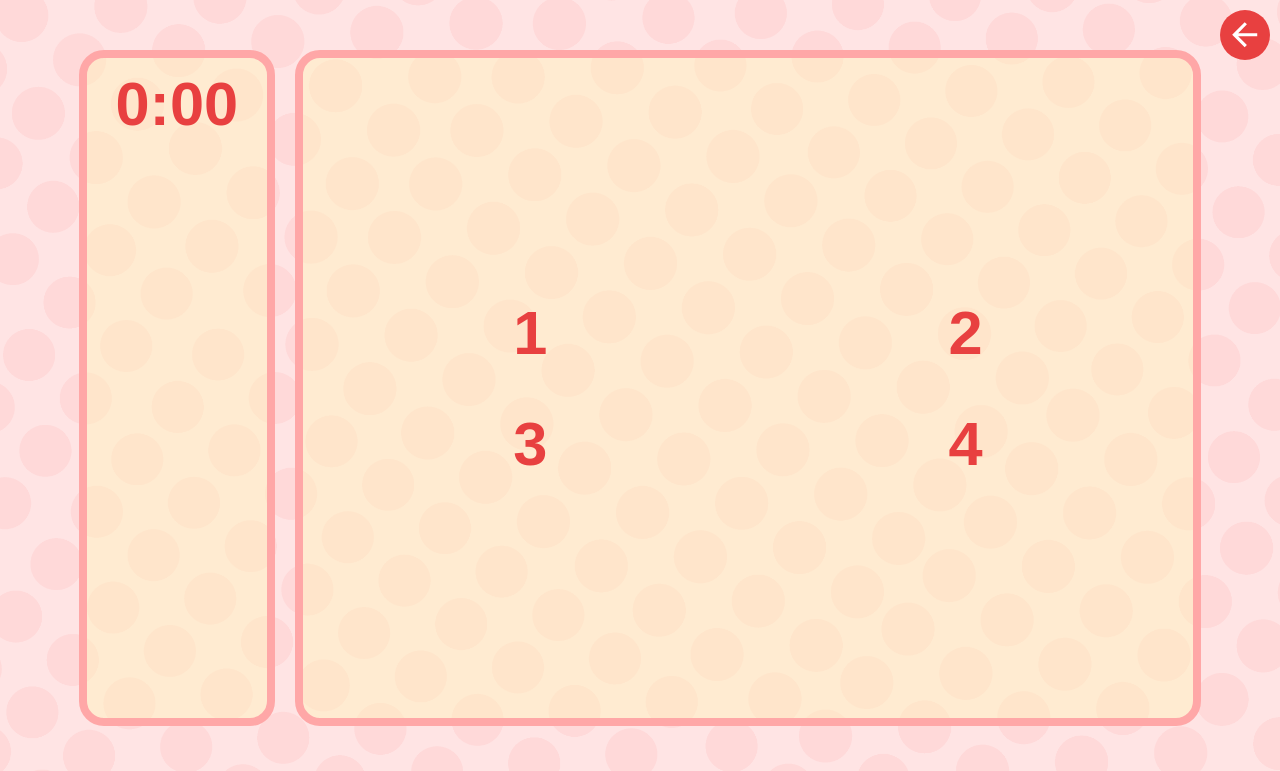
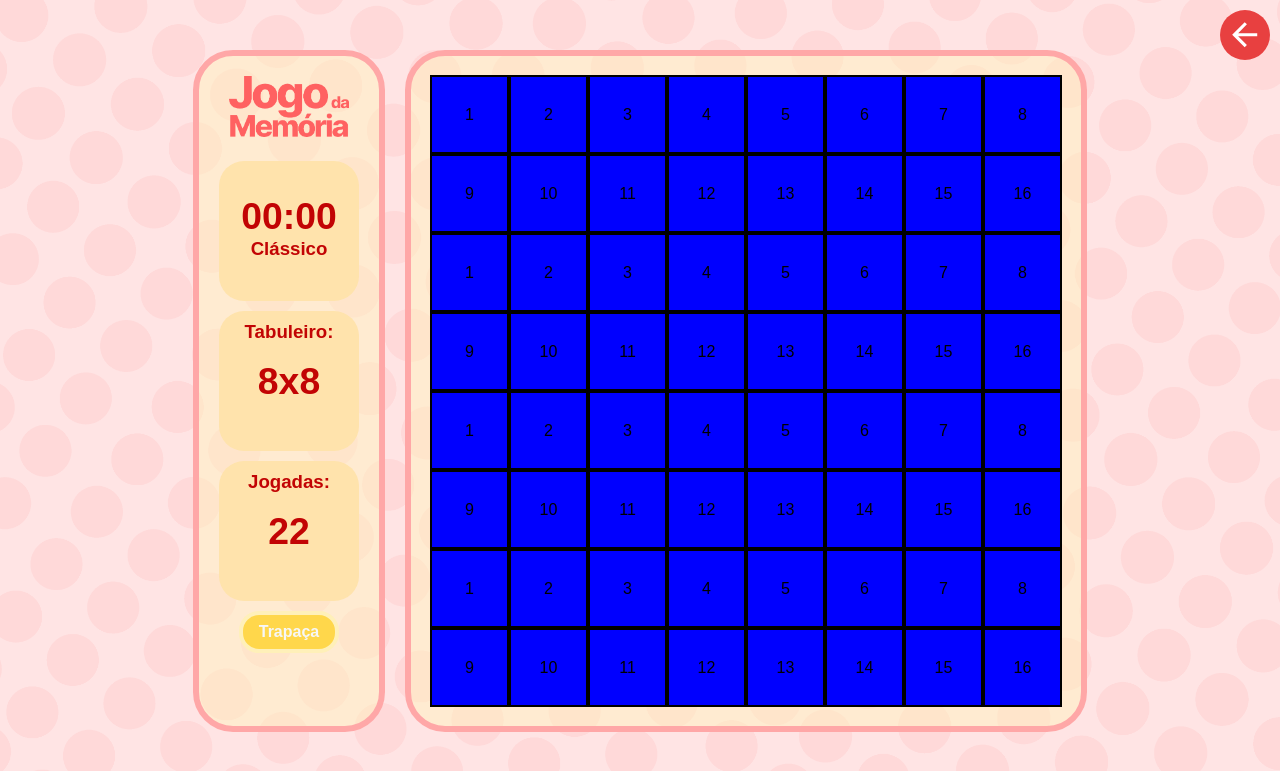
Before and after one commit to brendajuliane/MemoryGame, a PHP site: page /jogo.html in a window 1280 px wide. Shown: the top 771 px of the page. Run offline with PHP 8.4, Linux system fonts and the light colour scheme.

Commit message:
Adicionando grid inicial e itens do menu lateral da página de jogo

```diff
--- a/css/jogo.css
+++ b/css/jogo.css
@@ -34,7 +34,7 @@ header{
     background-color: #E84040;
     display: flex;
     align-items: center;
-    justify-content: center ;
+    justify-content: center;
     width: 50px;
     height: 50px;
     margin: 10px;
@@ -44,72 +44,89 @@ header{
 .menu, .board {
     background-color: rgb(255, 241, 190, 0.5);
     height: auto;
-    border: 8px solid #FFA7A7;
-    border-radius: 25px;
+    border: 6px solid #FFA7A7;
+    border-radius: 40px;
     overflow: hidden;
     margin-bottom: 20px;
     text-align: center;
     padding: 10px;
-    font-family: 'Inter', sans-serif;
-    color: #E84040;
-    font-size: 46pt;
-    font-weight: 800;
     height: 80vh;
-    min-height: 500px;
-    max-height: 800px;
+    min-height: 650px;
+    max-height: 1000px;
 }
 
 .menu {
     width: 12vw;
     min-width: 160px;
-    max-width: 460px;
+    max-width: 260px;
     float: left;
     margin-right: 20px;
+}
+
+#imgLogo {
+    padding: 10px 0px 10px 0px;
+    width: 75%;
+}
+
+.menuItem, .timer {
+    background-color: #FFE3AC;
+    border-radius: 25px;
+    margin: 10px;
+    height: 20%;
+    padding-top: 10px;
+    font-family: 'Inter', sans-serif;
+    color: #C20404; /*605454*/
+    font-size: 28pt;
+    font-weight: 800;
+}
+
+.itemLabel {
+    font-size: 14pt;
+    height: 30%;
+}
+
+.timer {
+    display: flex;
+    align-items: center;
+    justify-content: center;
+    flex-direction: column;
 }
 
 .board {
     float: right;
     display: grid;
     align-content: center;
-    grid-template-columns: auto auto;
-    width: 68vw;
-    min-width: 700px;
+    justify-content: center;
+    grid-template-columns: auto auto auto auto auto auto auto auto;
+    aspect-ratio: 1 / 1;
+    min-width: 650px;
     max-width: 1000px;
 }
 
-.gridItem{
-    padding: 20px;
-}
-
-footer{
-    font-family: 'Inter', sans-serif;
-    color: #E84040;
-    width: 100%;
-    font-size: 30pt;
-    font-weight: 800;
+.gridItem {
+    border: 2px solid black;
+    background-color: blue;
+    height: 9vh;
+    min-height: 75px;
+    max-height: 110px;
+    aspect-ratio: 1 / 1;
     display: flex;
     align-items: center;
     justify-content: center;
-    position: absolute;
-    bottom: 0%;
-    height: 100px;
 }
 
 button {
     background-color: #FFD74B;
     border-color: #FFF0B9;
     border-radius: 20px;
+    border: 4px solid #FFF0B9;
     color: #F7F7F7;
     font-size: 12pt;
     font-weight: 800;
-    margin-top: 40px;
     cursor: pointer;
     transition: .3s;
     width: 100px;
-    height: 40px;
-    position: absolute;
-    right: 20px;
-    bottom: 25px;
+    height: 42px;
 }
 
 button:hover {
--- a/jogo.html
+++ b/jogo.html
@@ -14,13 +14,90 @@
 
     <div>
         <div class="menu">
-            <p>0:00</p>
+            <div>
+                <img src="img/textoLogo.png" alt="Jogo da memória" id="imgLogo">
+            </div>
+            <div class="timer">
+                <p>00:00</p>
+                <p class="itemLabel">Clássico</p>
+            </div>
+            <div class="menuItem">
+                <p class="itemLabel">Tabuleiro:</p>
+                <p>8x8</p>
+            </div>
+            <div class="menuItem">
+                <p class="itemLabel">Jogadas:</p>
+                <p>22</p>
+            </div>
+            <div>
+                <button>Trapaça</button>
+            </div>
         </div>
         <div class="board">
             <div class="gridItem">1</div>
             <div class="gridItem">2</div>
             <div class="gridItem">3</div>
             <div class="gridItem">4</div>
+            <div class="gridItem">5</div>
+            <div class="gridItem">6</div>
+            <div class="gridItem">7</div>
+            <div class="gridItem">8</div>
+            <div class="gridItem">9</div>
+            <div class="gridItem">10</div>
+            <div class="gridItem">11</div>
+            <div class="gridItem">12</div>
+            <div class="gridItem">13</div>
+            <div class="gridItem">14</div>
+            <div class="gridItem">15</div>
+            <div class="gridItem">16</div>
+            <div class="gridItem">1</div>
+            <div class="gridItem">2</div>
+            <div class="gridItem">3</div>
+            <div class="gridItem">4</div>
+            <div class="gridItem">5</div>
+            <div class="gridItem">6</div>
+            <div class="gridItem">7</div>
+            <div class="gridItem">8</div>
+            <div class="gridItem">9</div>
+            <div class="gridItem">10</div>
+            <div class="gridItem">11</div>
+            <div class="gridItem">12</div>
+            <div class="gridItem">13</div>
+            <div class="gridItem">14</div>
+            <div class="gridItem">15</div>
+            <div class="gridItem">16</div>
+            <div class="gridItem">1</div>
+            <div class="gridItem">2</div>
+            <div class="gridItem">3</div>
+            <div class="gridItem">4</div>
+            <div class="gridItem">5</div>
+            <div class="gridItem">6</div>
+            <div class="gridItem">7</div>
+            <div class="gridItem">8</div>
+            <div class="gridItem">9</div>
+            <div class="gridItem">10</div>
+            <div class="gridItem">11</div>
+            <div class="gridItem">12</div>
+            <div class="gridItem">13</div>
+            <div class="gridItem">14</div>
+            <div class="gridItem">15</div>
+            <div class="gridItem">16</div>
+            <div class="gridItem">1</div>
+            <div class="gridItem">2</div>
+            <div class="gridItem">3</div>
+            <div class="gridItem">4</div>
+            <div class="gridItem">5</div>
+            <div class="gridItem">6</div>
+            <div class="gridItem">7</div>
+            <div class="gridItem">8</div>
+            <div class="gridItem">9</div>
+            <div class="gridItem">10</div>
+            <div class="gridItem">11</div>
+            <div class="gridItem">12</div>
+            <div class="gridItem">13</div>
+            <div class="gridItem">14</div>
+            <div class="gridItem">15</div>
+            <div class="gridItem">16</div>
         </div>
     </div>
 </body>
```
